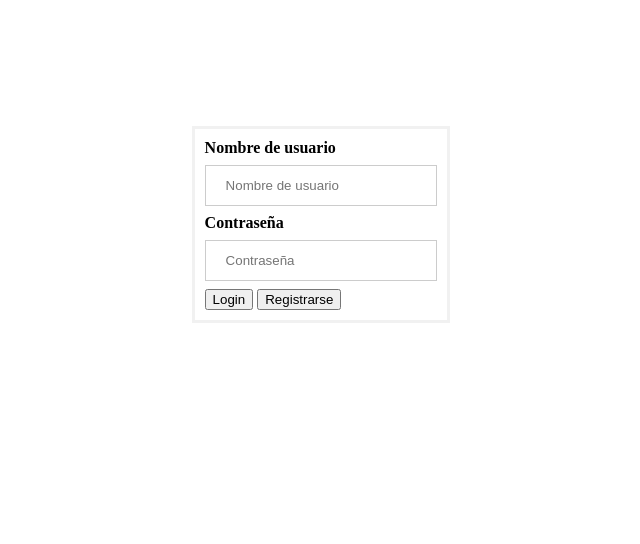
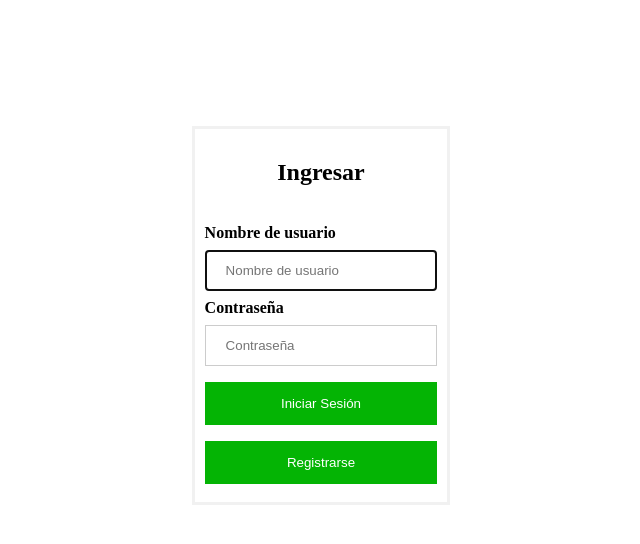
Before and after one commit to S4MU/Project1, a PHP site: page /login.php in a window 1280 px wide. Shown: the top 544 px of the page, without its empty margins (319-959 px from the left). Run offline with PHP 8.4, Linux system fonts and the light colour scheme; data that the repository does not hold is empty.

Commit message:
Login
Actualizacion login

```diff
--- a/login.php
+++ b/login.php
@@ -5,23 +5,21 @@
 		<title>Inicio de sesión</title>
 	</head>
 	<body>
-		<? echo $mensaje; ?>
-		<form action="procesar_login.php" method="POST" >
+	<form action="procesar_login.php" method="post" >
 			<div class="container">
+				<h2 align="center">Ingresar</h2>
+				<br>
 				<!--Ingreso de usuario-->
 				<label for="uname"><b>Nombre de usuario</b></label>
-				<input type="text" placeholder="Nombre de usuario" name="usuario" id="usuario" required />
-
+				<input type="text" placeholder="Nombre de usuario" name="usuario" id="usuario" required autofocus />
 				<!--Ingreso de contraseña-->
 				<label for="psw"><b>Contraseña</b></label>
 				<input type="password" placeholder="Contraseña" name="contrasena" id="contrasena"  required />
-
 				<!--Boton para inicio de sesion-->
-				<button type="submit" name="submit" >Login</button>
-				<button type="button">Registrarse</button>
-
-				 <span class="loginMsg"><?php echo @$msg;?></span>
-			</div>
+				<button type="submit" name="submit" class="button_aceptar" >Iniciar Sesión</button>
+				<!--Boton para registrarse-->
+				<button type="button" onclick="location.href='registro.php'" class="button_aceptar" >Registrarse</button>
+				</div>
 		</form>
 	</body>
 </hmtl>
```
